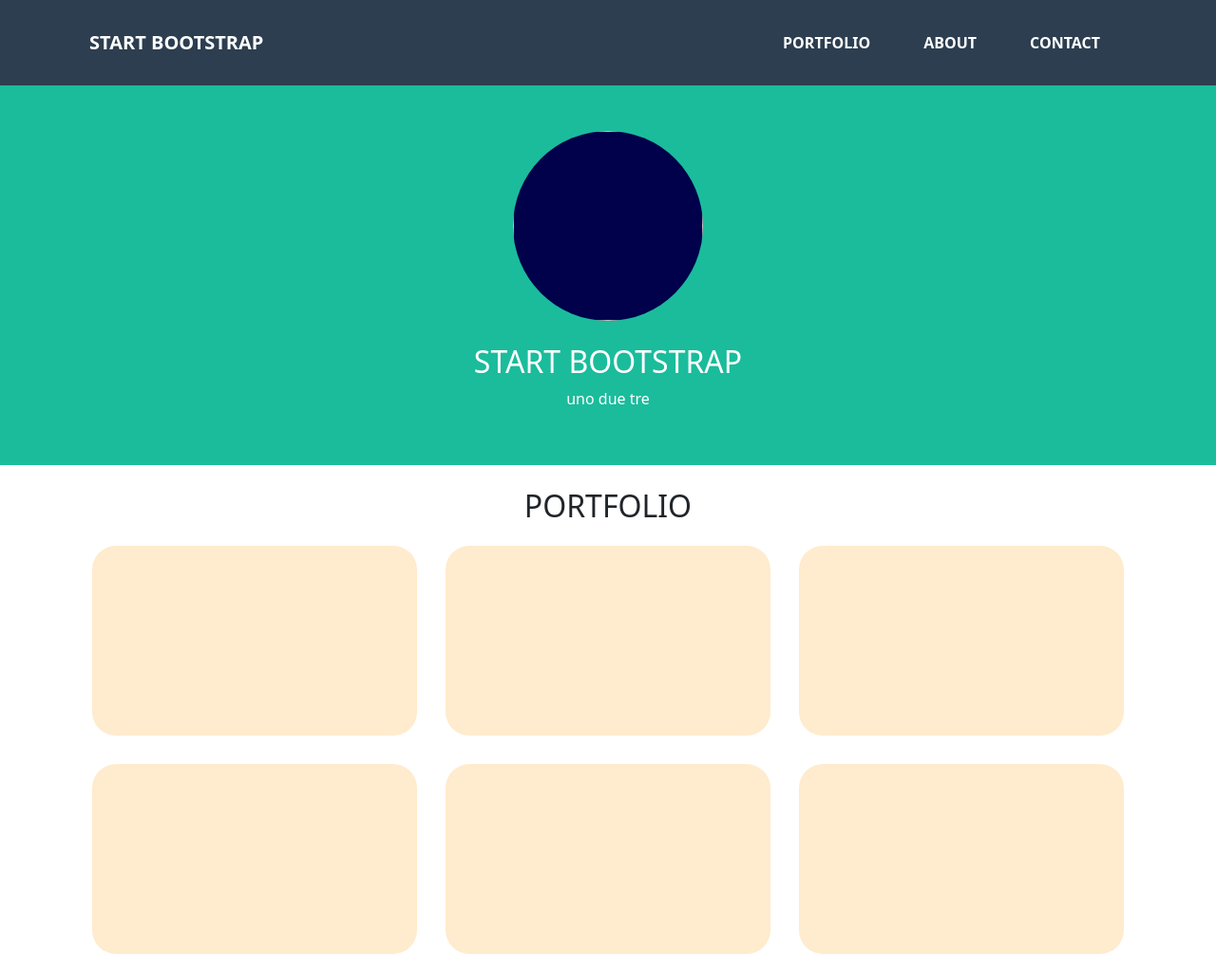
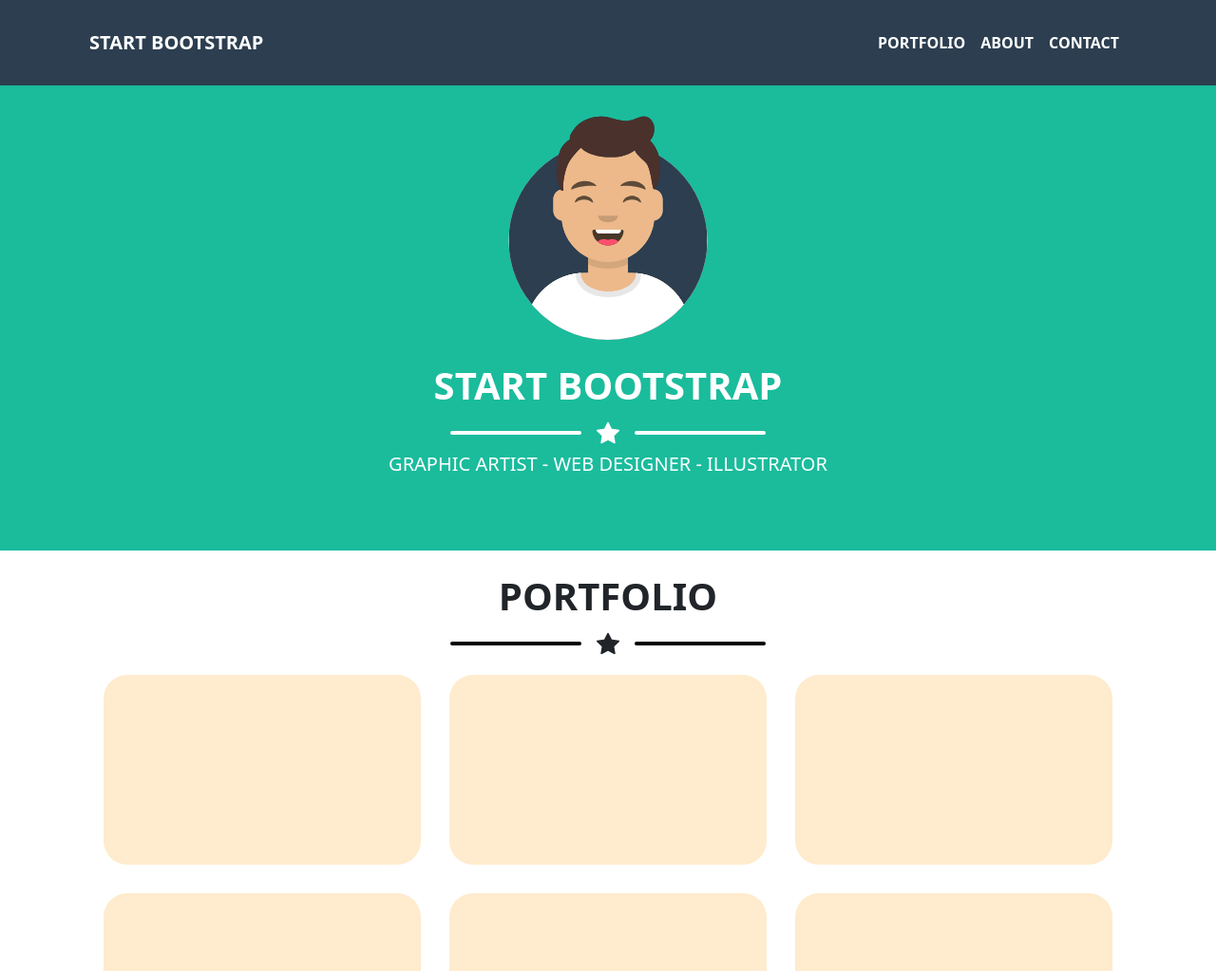
Before and after one commit to RiccardoLoPresti/html-css-bootstrap-freelancer, a plain HTML site: page index.html in a window 1280 px wide. Shown: the top 1023 px of the page at 95% size. Drawn offline with nearby package versions, Linux system fonts and the light colour scheme.

Commit message:
[add] jumbotron

```diff
--- a/assets/css/style.css
+++ b/assets/css/style.css
@@ -2,23 +2,6 @@
 header {
   height: 90px;
   background-color: #2c3e50;
-}
-
-h2{
-  text-align: center;
-}
-
-li {
-  list-style: none;
-  padding: 20px;
-}
-
-
-img{
-  width: 200px;
-  height: 200px;
-  background-color: rgb(0, 0, 75);
-  border-radius: 100%;
 }
 
 footer{
@@ -32,6 +15,14 @@ footer{
   height: 50px;
 }
 
+
+/* .line-sx{
+  width: 100px;
+  height: 5px;
+  border-radius: 25px;
+  color: white;
+} */
+
 /* BUTTON */
 .btn{
   text-align: center;
@@ -44,23 +35,9 @@ footer{
   height: 100%;
 }
 
-/* JUMBOTRON */
-.sc-jumbotron{
-  background-color:#1abc9c ;
-  height: 400px;
-  text-align: center;
-  color: white;
-}
 
-/* MAIN */
-/* PORTFOLIO */
-.sc-card{
-  background-color: blanchedalmond;
-  height: 200px;
-  max-width: 100%;
-  border-radius: 25px;
-  margin: 15px 3px;
-}
+
+
 
 /* NAV */
 .navbar-brand.rl-nav-link,
@@ -78,10 +55,62 @@ footer{
 }
 
 .navbar-toggler.rl-toggler{
- border: 1px solid white;
+  border: 1px solid white;
  font-size: 1.1rem;
  padding: 2px 6px;
 }
+/* /NAV */
+
+/* JUMBOTRON */
+.rl-jumbotron{
+  background-color:#1abc9c ;
+  height: 490px;
+  color: white;
+}
+
+.avatar img{
+  width: 230px;
+}
+
+.line_container{
+  width: 100%;
+  margin: 0 auto;
+}
+
+.line_sx{
+  width: 100%;
+  height: 4px;
+  border-radius: 25px;
+  background-color: white;
+}
+
+.line_dx{
+  width: 100%;
+  height: 4px;
+  border-radius: 25px;
+  background-color: white;
+}
+
+.line_container i{
+  font-size: 1.5rem;
+}
+
+/* MAIN */
+/* PORTFOLIO */
+#portfolio .line_sx,
+#portfolio .line_dx{
+  background-color: black;
+}
+.sc-card{
+  background-color: blanchedalmond;
+  height: 200px;
+  max-width: 100%;
+  border-radius: 25px;
+  margin: 15px 3px;
+}
+
+
+
 
 /* ABOUT */
 #about{
--- a/index.html
+++ b/index.html
@@ -7,6 +7,7 @@
   <meta name="viewport" content="width=device-width, initial-scale=1.0">
 
   <link href="https://cdn.jsdelivr.net/npm/bootstrap@5.2.2/dist/css/bootstrap.min.css" rel="stylesheet" integrity="sha384-Zenh87qX5JnK2Jl0vWa8Ck2rdkQ2Bzep5IDxbcnCeuOxjzrPF/et3URy9Bv1WTRi" crossorigin="anonymous">
+  <link rel="stylesheet" href="https://cdn.jsdelivr.net/npm/bootstrap-icons@1.9.1/font/bootstrap-icons.css">
 
   <link rel="stylesheet" href="assets/css/style.css">
   <title>Document</title>
@@ -42,7 +43,6 @@
                 <a class="nav-link rl-nav-link text-uppercase fw-bold" href="#">contact</a>
               </li>
 
-
             </ul>
           </div>
 
@@ -56,20 +56,36 @@
 
   </header>
 
-  <div class="sc-jumbotron p-5">
+  <div class="rl-jumbotron pt-4">
 
-    <div class="sc-immage">
-      <img src="" alt="">
+    <div class="container text-center">
+
+      <div class="avatar me-auto w-100">
+        <img src="assets/img/avatar.svg" class="img-fluid" alt="avatar">
+      </div>
+
+      <div class="text p-4">
+        <h2 class="fs-1 fw-bolder text-uppercase">START BOOTSTRAP</h2>
+
+        <div class="line_container">
+          <div class="container-fluid">
+            <div class="row">
+              <div class="col-sm-6 offset-sm-3 col-md-4 offset-md-4 col-lg-4 offset-lg-4 d-flex justify-content-between align-items-center">
+                <div class="line_sx"></div>
+                <i class="bi bi-star-fill mx-3"></i>
+                <div class="line_dx"></div>
+              </div>
+            </div>
+          </div>
+
+        </div>
+
+        <span class="text-uppercase fs-5">graphic artist - web designer - illustrator</span>
+      </div>
+
     </div>
 
-    <div class="sc-text p-4">
-      <h2>START BOOTSTRAP</h2>
 
-      <!-- LINE -->
-      <span>uno</span>
-      <span>due</span>
-      <span>tre</span>
-    </div>
 
   </div>
 
@@ -77,9 +93,23 @@
 
     <section id="portfolio">
 
-      <div class="container sc-container p-4">
+      <div class="container text-center">
 
-        <h2>PORTFOLIO</h2>
+        <div class="text p-4">
+          <h2 class="fs-1 fw-bolder text-uppercase">portfolio</h2>
+
+          <div class="line_container">
+            <div class="container-fluid">
+              <div class="row">
+                <div class="col-sm-6 offset-sm-3 col-md-4 offset-md-4 col-lg-4 offset-lg-4 d-flex justify-content-between align-items-center">
+                  <div class="line_sx"></div>
+                  <i class="bi bi-star-fill mx-3"></i>
+                  <div class="line_dx"></div>
+                </div>
+              </div>
+            </div>
+
+          </div>
 
         <div class="row row-cols-1 row-cols-md-2 row-cols-lg-3 ">
 
```
